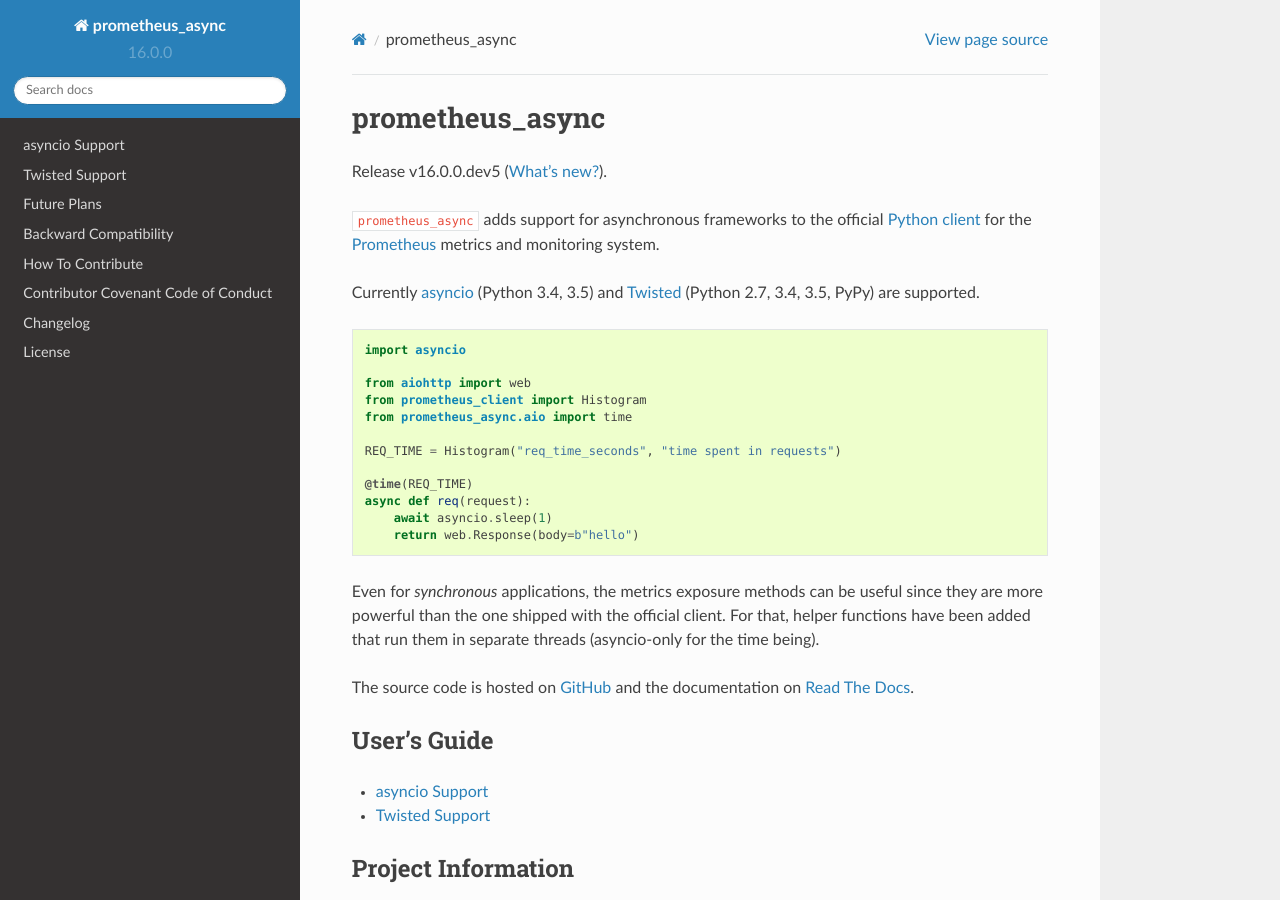
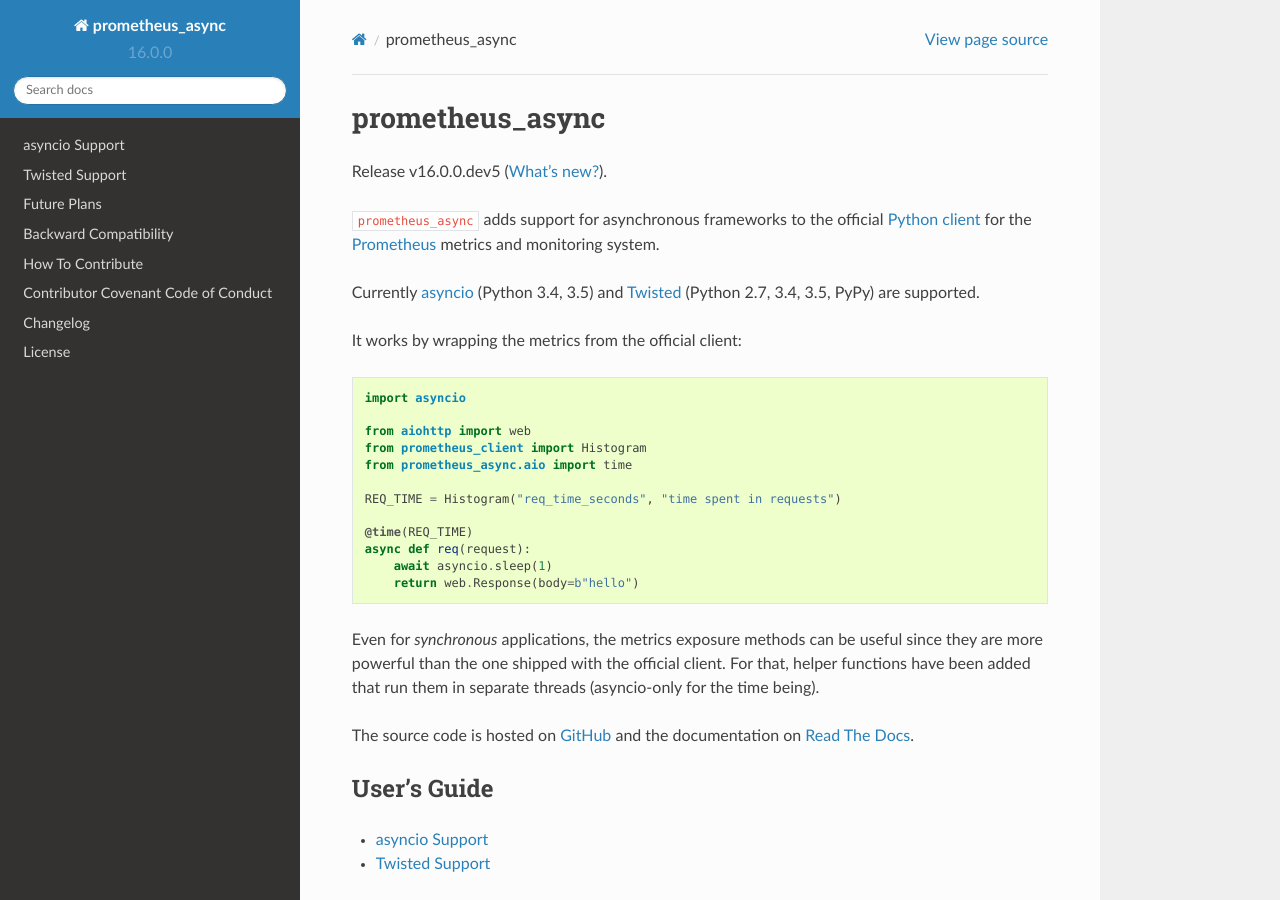
Before and after one commit to hynek/prometheus-async, a Sphinx documentation site: the page built from docs/index.rst, in a window 1280 px wide and 900 px high. Built offline with Sphinx 7.4.7 and the Read the Docs theme 2.0.0, drawn with Linux system fonts in a browser that asks for light colours.

```diff
--- a/README.rst
+++ b/README.rst
@@ -14,6 +14,8 @@
 
 Currently asyncio_ (Python 3.4, 3.5) and Twisted_ (Python 2.7, 3.4, 3.5, PyPy) are supported.
 
+
+It works by wrapping the metrics from the official client:
 
 .. code-block:: python
 
--- a/docs/asyncio.rst
+++ b/docs/asyncio.rst
@@ -13,7 +13,7 @@
 
 .. autocofunction:: time
 
-   .. code-block:: python
+   ::
 
       import asyncio
 
@@ -47,9 +47,7 @@
 
 .. autofunction:: server_stats
 
-    Useful if you want to install your metrics within your own application:
-
-   .. code-block:: python
+    Useful if you want to install your metrics within your own application::
 
          from aiohttp import web
          from prometheus_async import aio
```
